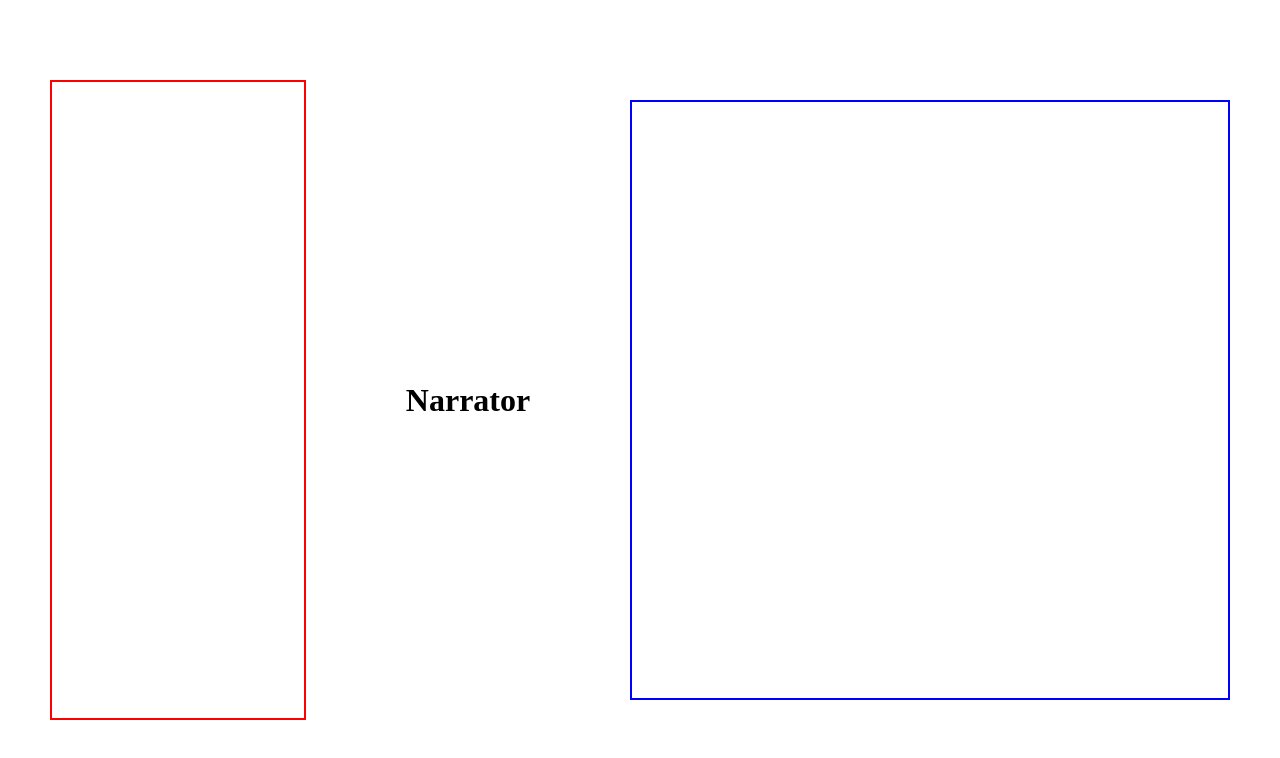
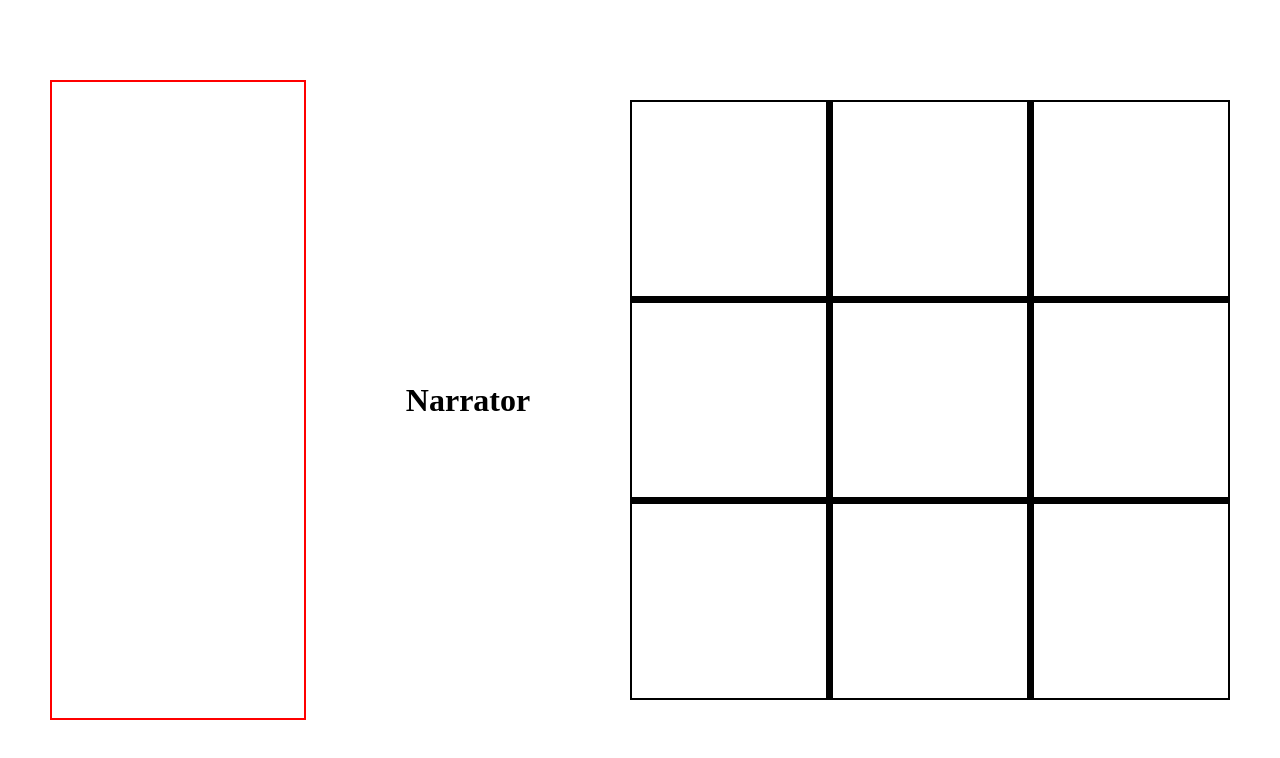
Before and after one commit to gingerninja412/Odin-Noughts-And-Crosses, a plain HTML site: page index.html in a window 1280 px wide. Drawn offline with Linux system fonts and the light colour scheme.

Commit message:
added the game board

```diff
--- a/index.html
+++ b/index.html
@@ -10,7 +10,17 @@
   <div class="container">
     <div class="game-control"></div>
     <h1>Narrator</h1>
-    <div class="game-board"></div>
+    <div class="game-board">
+      <div class="tile"></div>
+      <div class="tile"></div>
+      <div class="tile"></div>
+      <div class="tile"></div>
+      <div class="tile"></div>
+      <div class="tile"></div>
+      <div class="tile"></div>
+      <div class="tile"></div>
+      <div class="tile"></div>
+    </div>
   </div>
 </body>
 </html>
--- a/styles.css
+++ b/styles.css
@@ -21,5 +21,14 @@
 .game-board {
   height: 600px;
   width: 600px;
-  border: 2px solid blue;
+  display: grid;
+  grid-template-columns: 1fr 1fr 1fr;
+  grid-template-rows: 1fr 1fr 1fr;
+  gap: 3px;
+  background-color: black;
 }
+
+.tile {
+  border: 2px solid black;
+  background-color: white;
+}
```
